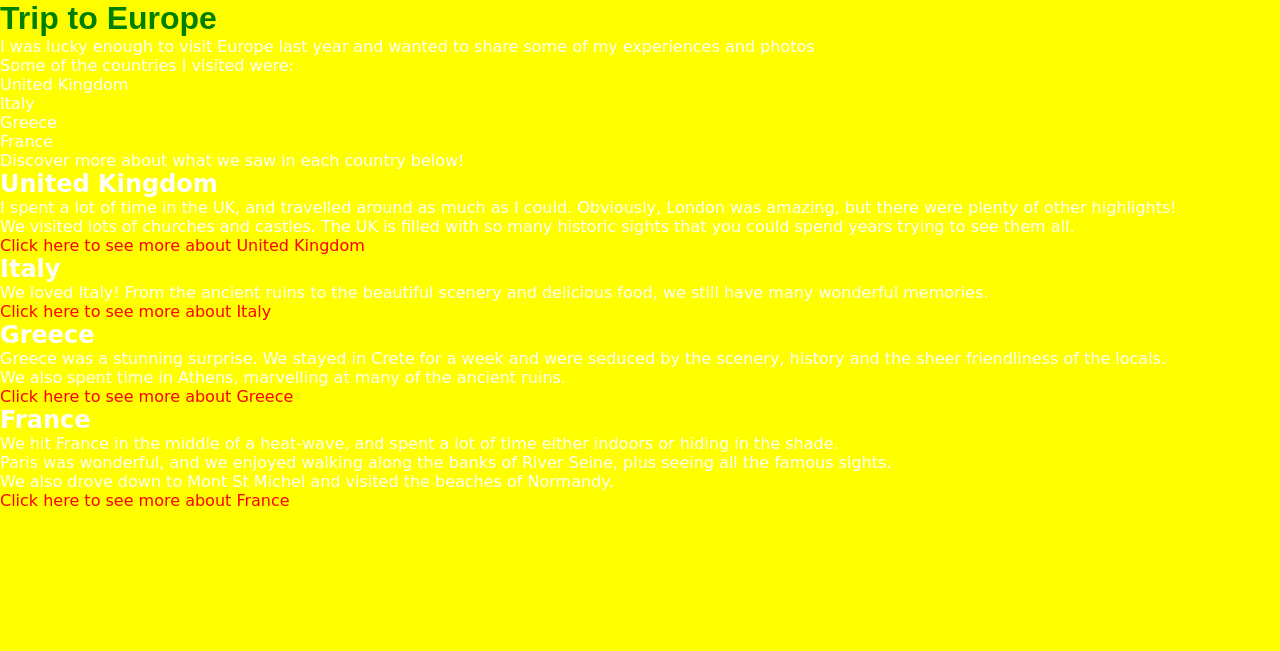
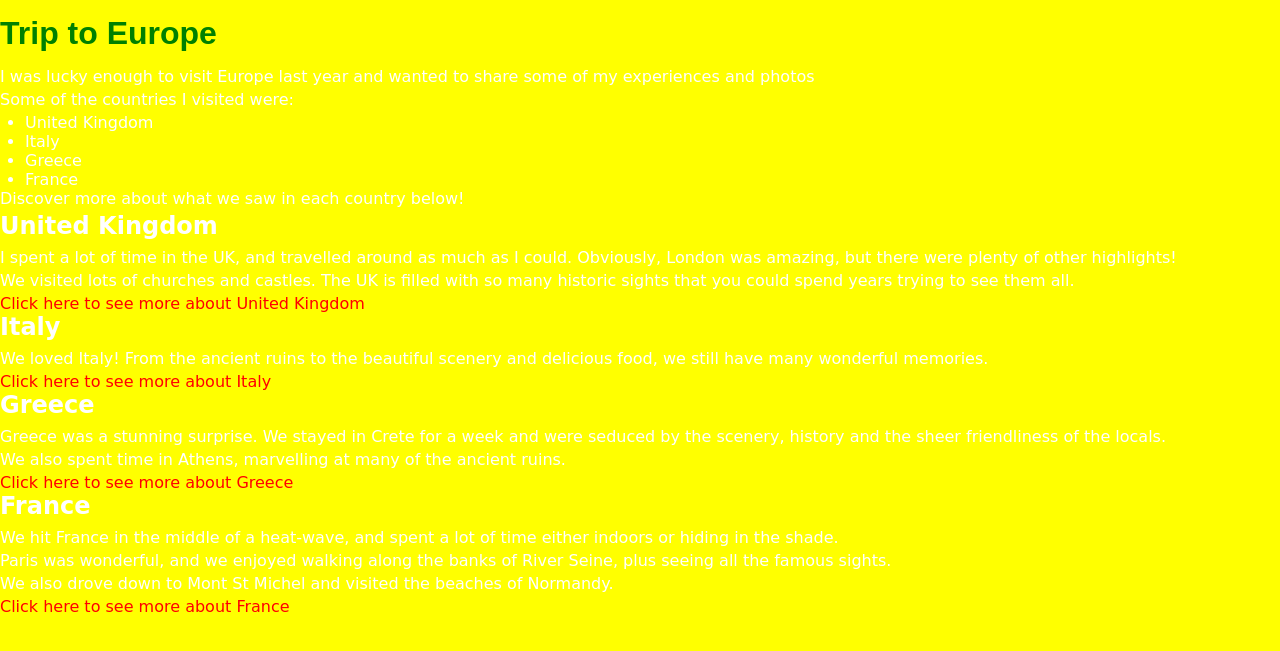
Before and after one commit to standrewscollege2018/2020-year-11-web-design-classwork-tomedwrds, a PHP site: page /index.html in a window 1280 px wide. Shown: the top 651 px of the page. Run offline with PHP 8.4, Linux system fonts and the light colour scheme.

Commit message:
added some margins

```diff
--- a/EuropeWebsite/style.css
+++ b/EuropeWebsite/style.css
@@ -18,8 +18,20 @@ body {
 h1 {
   color: green;
   font-family: Arial, Calibri,sans-serif;
+  margin-top: 15px;
+  margin-bottom: 15px;
+}
+p {
+  margin-bottom: 4px;
+}
+h2 {
+  margin-bottom: 8px;
 }
 
+ul {
+  margin-left: 25px;
+
+}
 /* Formatting links */
 a {
   color: rgb(255, 0, 0);
```
